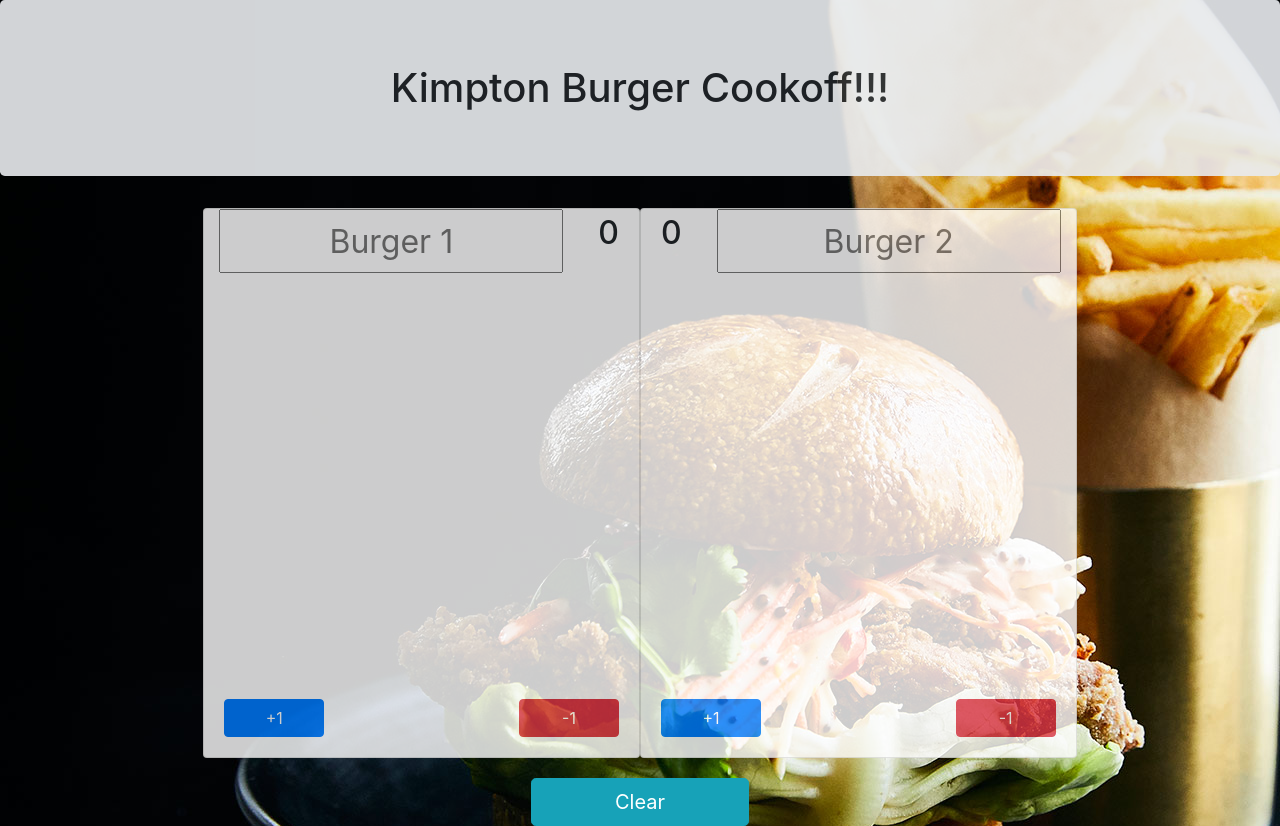
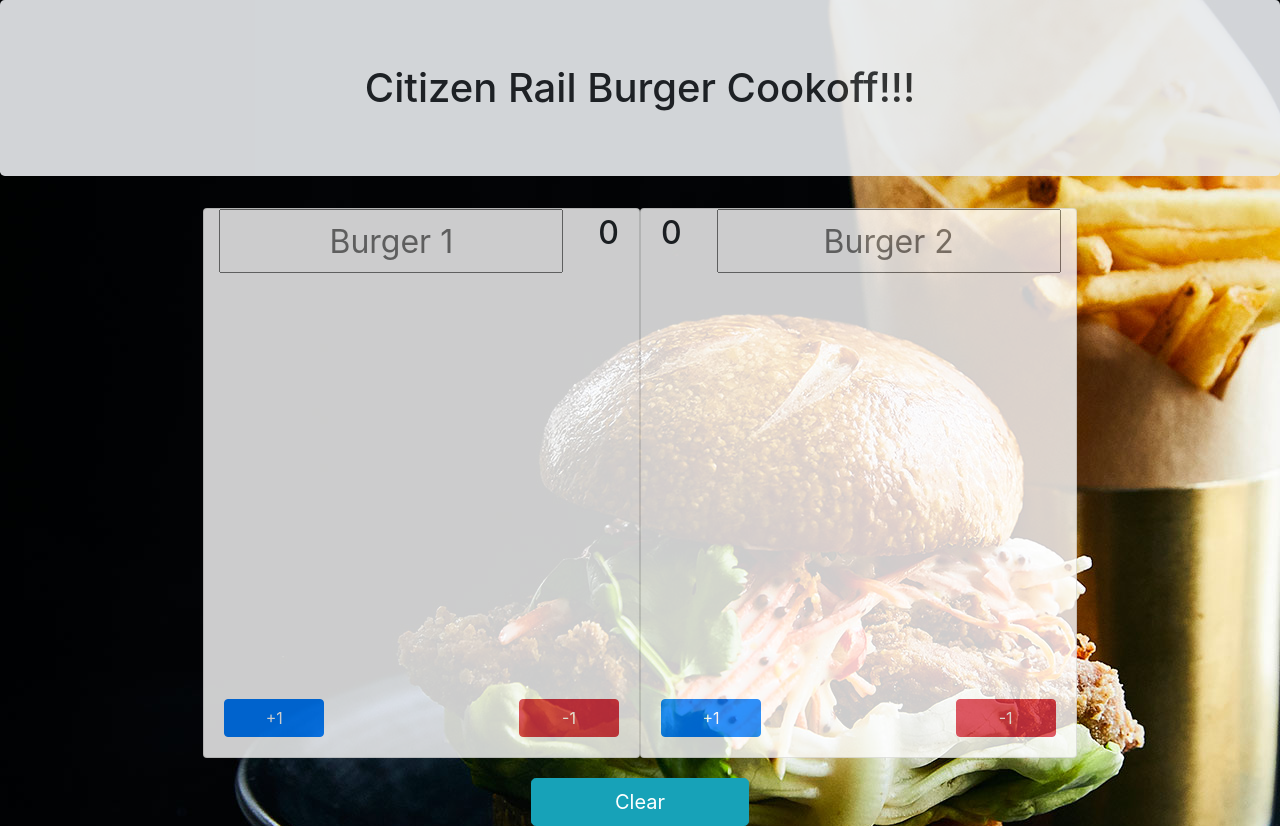
Before and after one commit to jwestcott9/burgerCookOff, a plain HTML site: page index.html in a window 1280 px wide. Drawn offline with nearby package versions, Linux system fonts and the light colour scheme.

Commit message:
citizen rail adjust

```diff
--- a/index.html
+++ b/index.html
@@ -8,7 +8,7 @@
   </head>
   <body>
 
-    <h1 class="jumbotron title">Kimpton Burger Cookoff!!!</h1>
+    <h1 class="jumbotron title">Citizen Rail Burger Cookoff!!!</h1>
     <div class="row">
     <div class="col-md-2"> </div>
         <div class="col-md-8">
```
